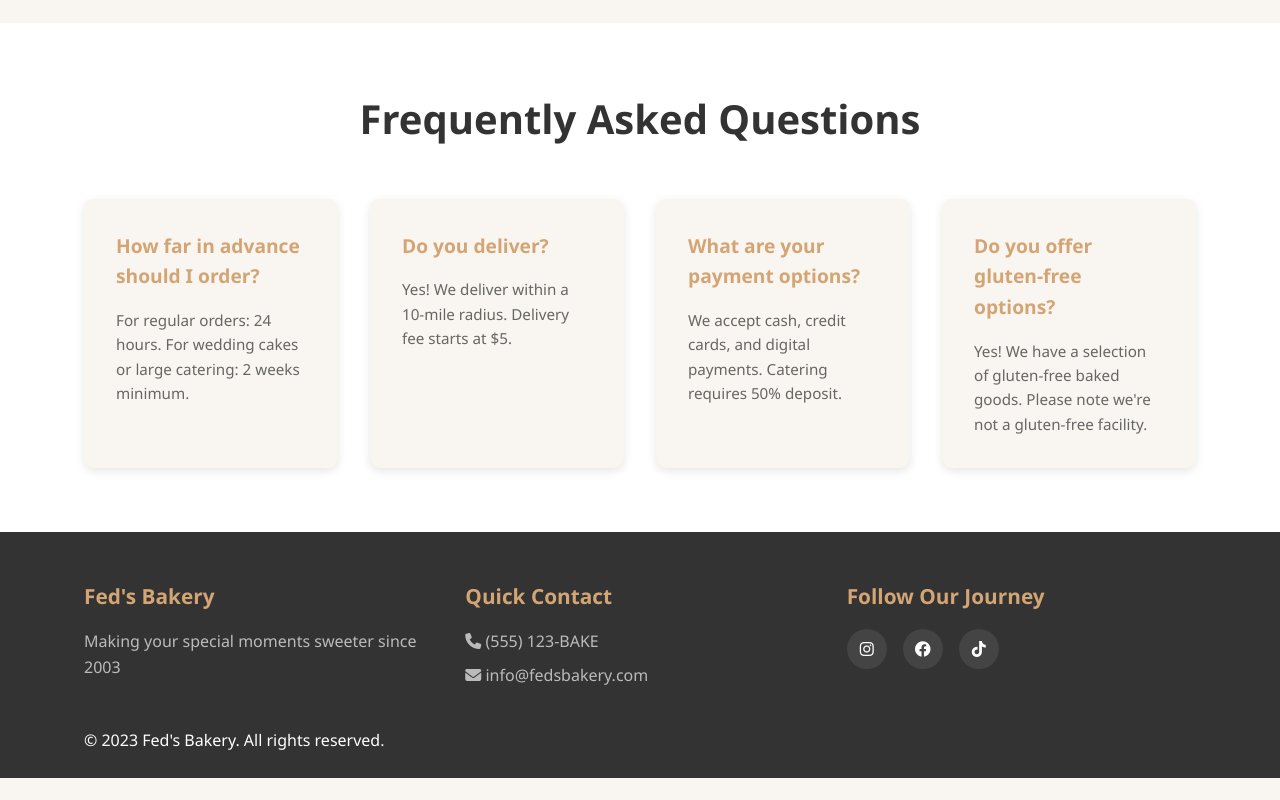
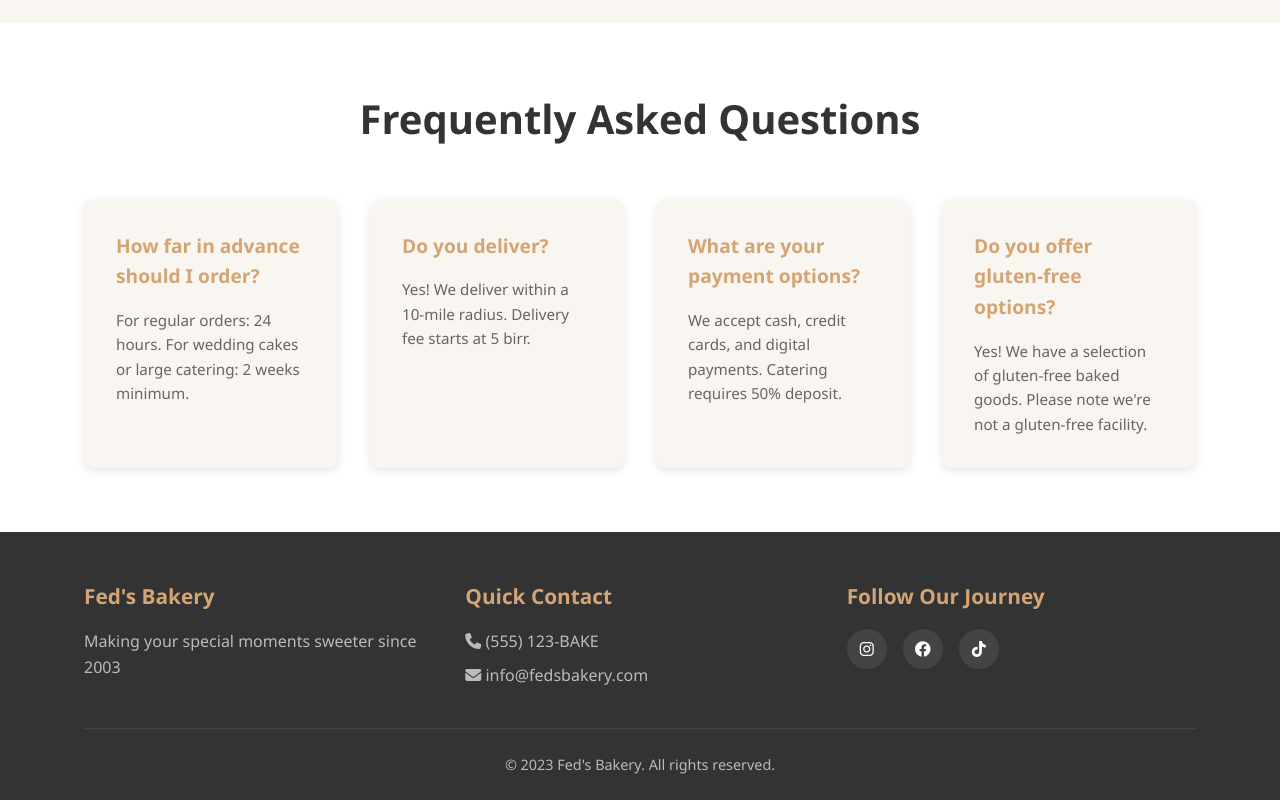
Before and after one commit to fed-cyber/web-css, a plain HTML site: page contact.html in a window 1280 px wide. Shown: the part 1925-2725 px from the top of the page. Before the commit the page ends 2703 px from the top, so only its background shows below. Drawn offline with Linux system fonts and the light colour scheme.

Commit message:
Update contact.html

```diff
--- a/contact.html
+++ b/contact.html
@@ -7,7 +7,7 @@
     <link rel="stylesheet" href="styles.css">
     <link rel="stylesheet" href="https://cdnjs.cloudflare.com/ajax/libs/font-awesome/6.4.0/css/all.min.css">
 </head>
-<body>
+<body class="contact-page">
     <header class="header">
         <div class="container">
             <div class="logo">
@@ -176,7 +176,7 @@
                 </div>
                 <div class="faq-item">
                     <h3>Do you deliver?</h3>
-                    <p>Yes! We deliver within a 10-mile radius. Delivery fee starts at $5.</p>
+                    <p>Yes! We deliver within a 10-mile radius. Delivery fee starts at 5 birr.</p>
                 </div>
                 <div class="faq-item">
                     <h3>What are your payment options?</h3>
@@ -211,7 +211,9 @@
                     </div>
                 </div>
             </div>
-            <p>&copy; 2023 Fed's Bakery. All rights reserved.</p>
+            <div class="footer-bottom">
+                <p>&copy; 2023 Fed's Bakery. All rights reserved.</p>
+            </div>
         </div>
     </footer>
 </body>
```
